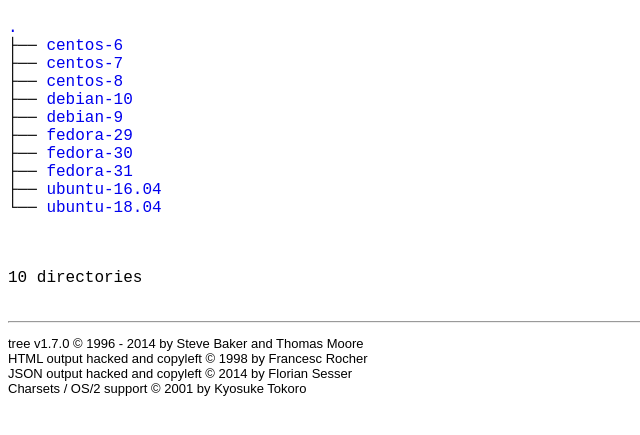
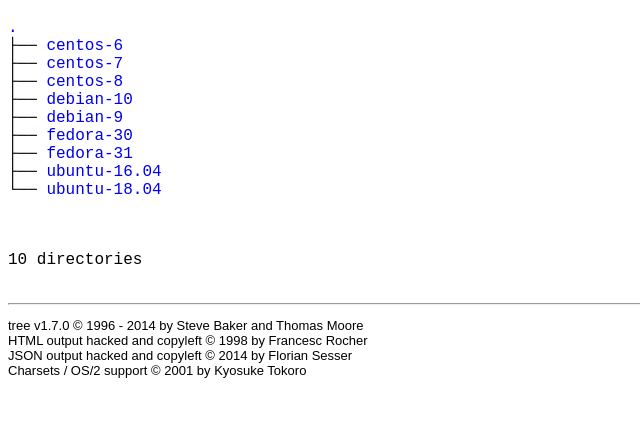
Before and after one commit to opencpu/archive, a plain HTML site: page index.html in a window 1280 px wide. Shown: the part 61-496 px from the top of the page, without its empty margins (0-640 px from the left). Drawn offline with Linux system fonts and the light colour scheme.

Commit message:
fix index

```diff
--- a/index.html
+++ b/index.html
@@ -34,7 +34,6 @@
 	├── <a href="./centos-8/">centos-8</a><br>
 	├── <a href="./debian-10/">debian-10</a><br>
 	├── <a href="./debian-9/">debian-9</a><br>
-	├── <a href="./fedora-29/">fedora-29</a><br>
 	├── <a href="./fedora-30/">fedora-30</a><br>
 	├── <a href="./fedora-31/">fedora-31</a><br>
 	├── <a href="./ubuntu-16.04/">ubuntu-16.04</a><br>
```
